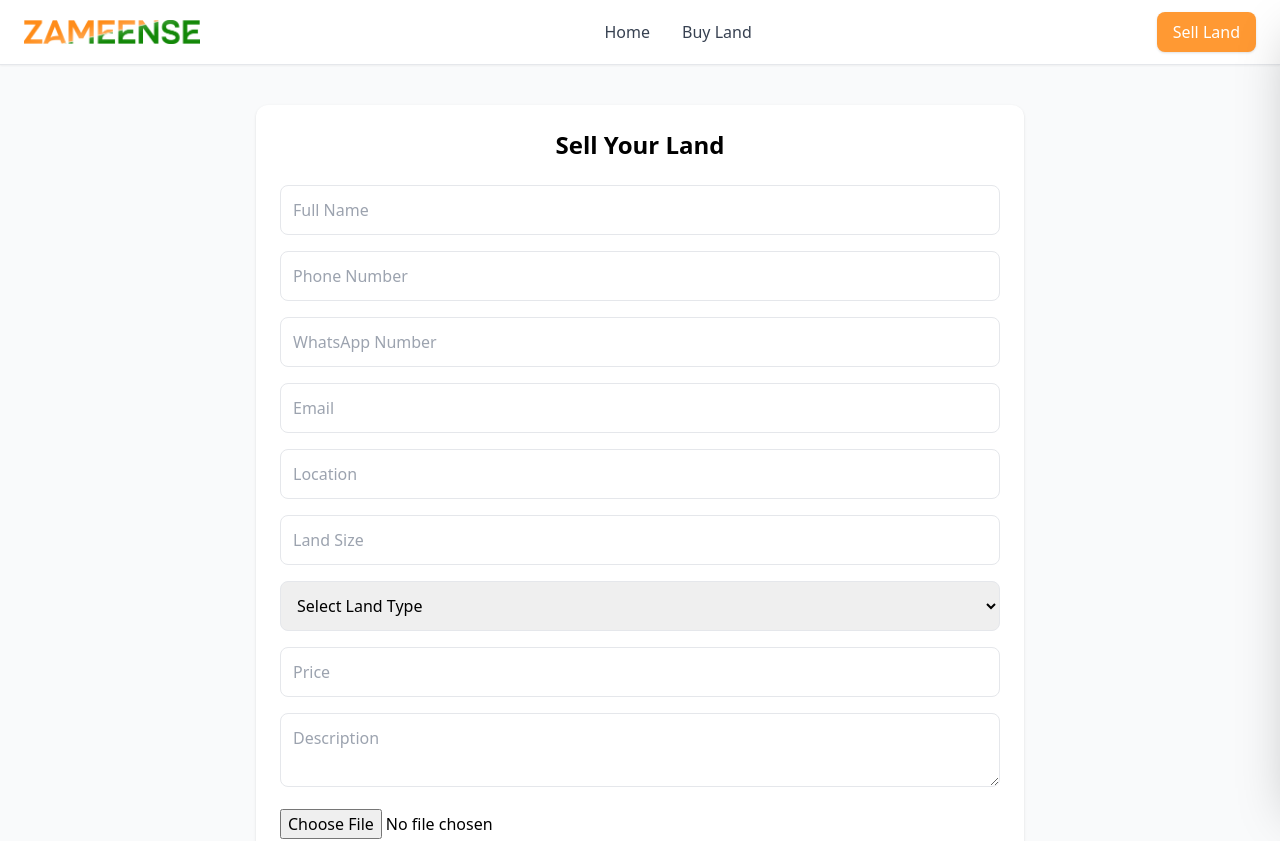
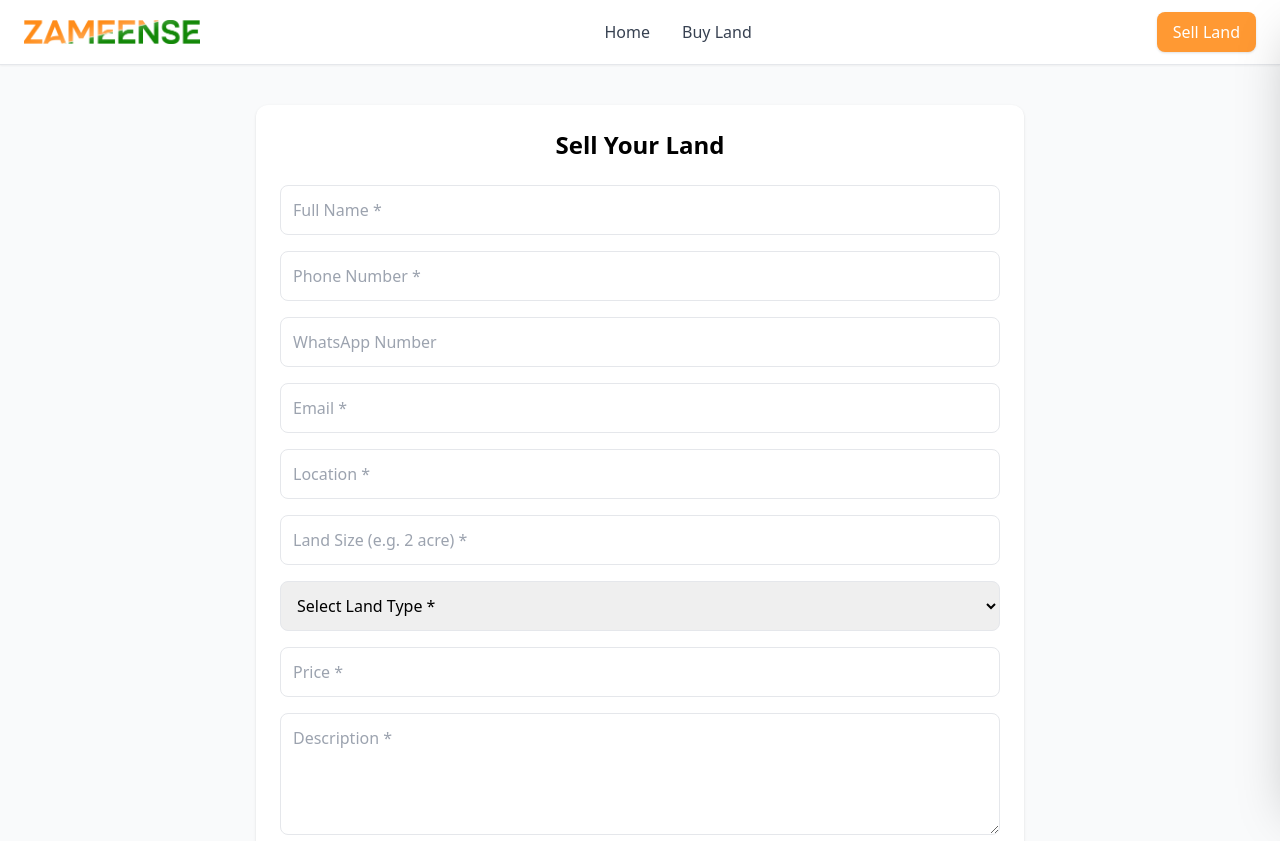
Before and after one commit to Brainito1101/zameense-frontend, a React (Vite) app: page /sell-land in a window 1280 px wide. Shown: the top 841 px of the page. Built offline with nearby package versions, Linux system fonts and the light colour scheme.

Commit message:
selllnd value add

```diff
--- a/src/pages/SellLand.jsx
+++ b/src/pages/SellLand.jsx
@@ -21,29 +21,50 @@ const SellLand = () => {
   });
 
   const [errors, setErrors] = useState({});
+  const [loading, setLoading] = useState(false);
 
   // 🔄 HANDLE CHANGE
   const handleChange = (e) => {
     const { name, value, files } = e.target;
 
     if (files && files.length > 0) {
-      setFormData((prev) => ({
-        ...prev,
-        [name]: files[0],
-      }));
+      setFormData((prev) => ({ ...prev, [name]: files[0] }));
     } else {
-      setFormData((prev) => ({
-        ...prev,
-        [name]: value,
-      }));
+      setFormData((prev) => ({ ...prev, [name]: value }));
     }
+
+    // Clear error on change
+    setErrors((prev) => ({ ...prev, [name]: "" }));
+  };
+
+  // ✅ VALIDATE
+  const validate = () => {
+    const newErrors = {};
+    if (!formData.full_name.trim()) newErrors.full_name = "Full name is required";
+    if (!formData.phone.trim()) newErrors.phone = "Phone number is required";
+    if (!formData.email.trim()) newErrors.email = "Email is required";
+    if (!formData.location.trim()) newErrors.location = "Location is required";
+    if (!formData.size.trim()) newErrors.size = "Land size is required";
+    if (!formData.land_type) newErrors.land_type = "Please select land type";
+    if (!formData.price) newErrors.price = "Price is required";
+    if (!formData.description.trim()) newErrors.description = "Description is required";
+    return newErrors;
   };
 
   const handleSubmit = async (e) => {
     e.preventDefault();
 
+    // ✅ Validate before submit
+    const validationErrors = validate();
+    if (Object.keys(validationErrors).length > 0) {
+      setErrors(validationErrors);
+      return;
+    }
+
+    setLoading(true);
+
     try {
-      // 🟢 Create Land - ✅ FIXED: added owner_whatsapp
+      // 🟢 Create Land
       const landRes = await API.post("lands/", {
         title: formData.full_name,
         location: formData.location,
@@ -53,15 +74,8 @@ const SellLand = () => {
         description: formData.description,
         owner_name: formData.full_name,
         owner_phone: formData.phone,
-
-
-      });
-      API.post("/lands/", formData)
-  .then((res) => {
-    console.log(res.data);
-  })
-  .catch((err) => {
-    console.log(err.response.data); // 🔥 IMPORTANT
+        owner_whatsapp: formData.whatsapp,
+        owner_email: formData.email,
       });
 
       // 🟡 Upload Image
@@ -71,17 +85,17 @@ const SellLand = () => {
         imageData.append("image", formData.image);
 
         await API.post("land-images/", imageData, {
-          headers: {
-            "Content-Type": "multipart/form-data",
-          },
+          headers: { "Content-Type": "multipart/form-data" },
         });
       }
 
       alert("Land Added Successfully ✅");
       navigate("/");
     } catch (error) {
-      console.log("ERROR:", error.response?.data);
-      alert("Error: " + error.response?.status);
+      console.log("ERROR DETAIL:", error.response?.data);
+      alert("Error: " + JSON.stringify(error.response?.data));
+    } finally {
+      setLoading(false);
     }
   };
 
@@ -89,101 +103,143 @@ const SellLand = () => {
     <>
       <Helmet>
         <title>Sell Your Land | Zameense</title>
-        <meta
-          name="description"
-          content="Post your land for sale easily on Zameense."
-        />
+        <meta name="description" content="Post your land for sale easily on Zameense." />
       </Helmet>
 
       <div className="bg-gray-50 min-h-screen py-10 px-4">
         <div className="max-w-3xl mx-auto bg-white p-6 rounded-xl shadow">
-          <h2 className="text-2xl font-bold mb-6 text-center">
-            Sell Your Land
-          </h2>
+          <h2 className="text-2xl font-bold mb-6 text-center">Sell Your Land</h2>
 
           <form onSubmit={handleSubmit} className="space-y-4">
 
+            {/* Full Name */}
+            <div>
               <input
                 name="full_name"
-              placeholder="Full Name"
+                placeholder="Full Name *"
                 value={formData.full_name}
+                onChange={handleChange}
+                className={`w-full border p-3 rounded-lg ${errors.full_name ? "border-red-500" : ""}`}
+              />
+              {errors.full_name && <p className="text-red-500 text-sm mt-1">{errors.full_name}</p>}
+            </div>
+
+            {/* Phone */}
+            <div>
+              <input
+                name="phone"
+                placeholder="Phone Number *"
+                value={formData.phone}
+                onChange={handleChange}
+                className={`w-full border p-3 rounded-lg ${errors.phone ? "border-red-500" : ""}`}
+              />
+              {errors.phone && <p className="text-red-500 text-sm mt-1">{errors.phone}</p>}
+            </div>
+
+            {/* WhatsApp */}
+            <div>
+              <input
+                name="whatsapp"
+                placeholder="WhatsApp Number"
+                value={formData.whatsapp}
                 onChange={handleChange}
                 className="w-full border p-3 rounded-lg"
               />
+            </div>
 
-            <input
-              name="phone"
-              placeholder="Phone Number"
-              onChange={handleChange}
-              className="w-full border p-3 rounded-lg"
-            />
-
-            <input
-              name="whatsapp"
-              placeholder="WhatsApp Number"
-              onChange={handleChange}
-              className="w-full border p-3 rounded-lg"
-            />
-
+            {/* Email */}
+            <div>
               <input
                 name="email"
-              placeholder="Email"
+                placeholder="Email *"
+                value={formData.email}
                 onChange={handleChange}
-              className="w-full border p-3 rounded-lg"
+                className={`w-full border p-3 rounded-lg ${errors.email ? "border-red-500" : ""}`}
               />
+              {errors.email && <p className="text-red-500 text-sm mt-1">{errors.email}</p>}
+            </div>
 
+            {/* Location */}
+            <div>
               <input
                 name="location"
-              placeholder="Location"
+                placeholder="Location *"
+                value={formData.location}
                 onChange={handleChange}
-              className="w-full border p-3 rounded-lg"
+                className={`w-full border p-3 rounded-lg ${errors.location ? "border-red-500" : ""}`}
               />
+              {errors.location && <p className="text-red-500 text-sm mt-1">{errors.location}</p>}
+            </div>
 
+            {/* Size */}
+            <div>
               <input
                 name="size"
-              placeholder="Land Size"
+                placeholder="Land Size (e.g. 2 acre) *"
+                value={formData.size}
                 onChange={handleChange}
-              className="w-full border p-3 rounded-lg"
+                className={`w-full border p-3 rounded-lg ${errors.size ? "border-red-500" : ""}`}
               />
+              {errors.size && <p className="text-red-500 text-sm mt-1">{errors.size}</p>}
+            </div>
 
+            {/* Land Type */}
+            <div>
               <select
                 name="land_type"
+                value={formData.land_type}
                 onChange={handleChange}
-              className="w-full border p-3 rounded-lg"
+                className={`w-full border p-3 rounded-lg ${errors.land_type ? "border-red-500" : ""}`}
               >
-              <option value="">Select Land Type</option>
+                <option value="">Select Land Type *</option>
                 <option value="agricultural">Agricultural</option>
                 <option value="residential">Residential</option>
                 <option value="commercial">Commercial</option>
               </select>
+              {errors.land_type && <p className="text-red-500 text-sm mt-1">{errors.land_type}</p>}
+            </div>
 
+            {/* Price */}
+            <div>
               <input
                 type="number"
                 name="price"
-              placeholder="Price"
+                placeholder="Price *"
+                value={formData.price}
                 onChange={handleChange}
-              className="w-full border p-3 rounded-lg"
+                className={`w-full border p-3 rounded-lg ${errors.price ? "border-red-500" : ""}`}
               />
+              {errors.price && <p className="text-red-500 text-sm mt-1">{errors.price}</p>}
+            </div>
 
+            {/* Description */}
+            <div>
               <textarea
                 name="description"
-              placeholder="Description"
+                placeholder="Description *"
+                value={formData.description}
                 onChange={handleChange}
-              className="w-full border p-3 rounded-lg"
+                rows={4}
+                className={`w-full border p-3 rounded-lg ${errors.description ? "border-red-500" : ""}`}
               />
+              {errors.description && <p className="text-red-500 text-sm mt-1">{errors.description}</p>}
+            </div>
 
+            {/* Image */}
             <input
               type="file"
               name="image"
+              accept="image/*"
               onChange={handleChange}
               className="w-full"
             />
 
             <button
               type="submit"
-              className="w-full bg-[#FF9933] hover:bg-[#E67300] text-white py-3 rounded-lg font-semibold"
+              disabled={loading}
+              className="w-full bg-[#FF9933] hover:bg-[#E67300] text-white py-3 rounded-lg font-semibold disabled:opacity-60"
             >
-              Submit Land
+              {loading ? "Submitting..." : "Submit Land"}
             </button>
 
           </form>
```
Also changed, not shown: 1 other file (tests, documents, lock files or other folders). Lines whose indentation alone changed are shown as unchanged.
